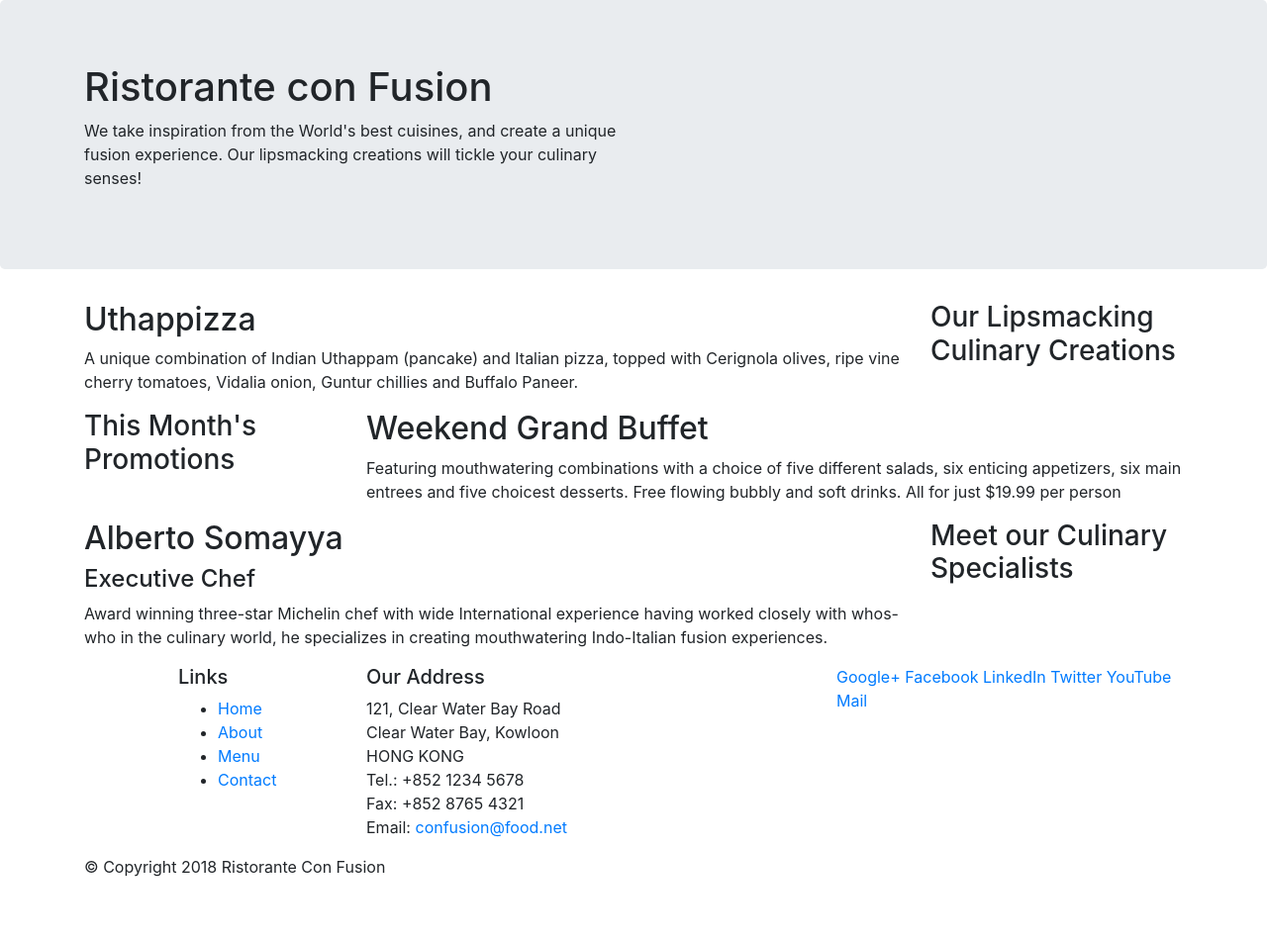
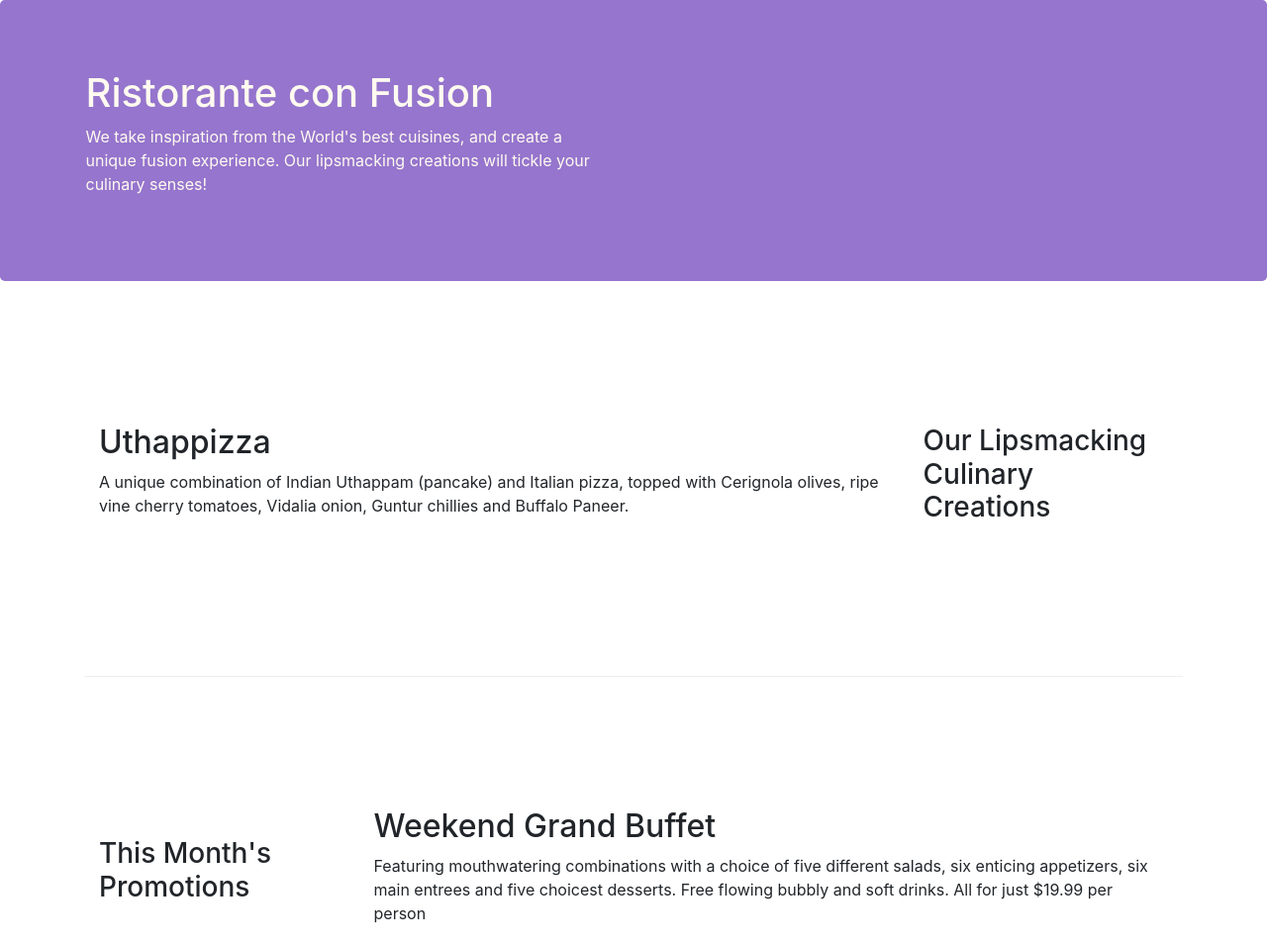
Before and after one commit to souraj239/Sample_Bootstrap_Website, a website: page index.html in a window 1280 px wide. Shown: the top 954 px of the page at 99% size. Before the commit the page ends 904 px from the top, so only its background shows below. Drawn offline with nearby package versions, Linux system fonts and the light colour scheme.

Commit message:
Bootstrap Grid: Part two

```diff
--- /dev/null
+++ b/css/styles.css
@@ -0,0 +1,30 @@
+.row-header {
+    margin: 0px auto;
+    padding: 0px auto;
+}
+
+.row-content{
+    margin: 0px auto;
+    padding: 50px 0px 50px 0px;
+    border-bottom: 1px ridge;
+    min-height: 400px;
+}
+
+.footer{
+    background-color: #D1C4E9;
+    margin: 0px auto;
+    padding: 20px 0px 20px 0px;
+}
+
+.jumbotron{
+    padding: 70px 30px 70px 3px;
+    margin: 0px auto;
+    background: #9575CD;
+    color: floralwhite;
+}
+
+.address{
+    font-size: 80%;
+    margin: 0px;
+    color: #0f0f0f;
+}
--- a/index.html
+++ b/index.html
@@ -8,13 +8,14 @@
     <meta http-equiv="x-ua-compatible" content="ie=edge" />
     <!-- Bootstrap CSS -->
     <link rel="stylesheet" href="node_modules/bootstrap/dist/css/bootstrap.min.css" />
+    <link rel="stylesheet" href="css/styles.css"/>
     <title>Ristorante Con Fusion</title>
 </head>
 
 <body>
     <header class="jumbotron">
         <div class="container">
-            <div class="row">
+            <div class="row row-header">
                 <div class="col-12 col-sm-6">
                     <h1>Ristorante con Fusion</h1>
                     <p>
@@ -31,7 +32,7 @@
     </header>
 
     <div class="container">
-        <div class="row">
+        <div class="row row-content align-items-center">
             <div class="col-12 col-sm-4 order-sm-last col-md-3">
                 <h3>Our Lipsmacking Culinary Creations</h3>
             </div>
@@ -45,7 +46,7 @@
             </div>
         </div>
 
-        <div class="row">
+        <div class="row row-content align-items-center">
             <div class="col-12 col-sm-4 col-md-3">
                 <h3>This Month's Promotions</h3>
             </div>
@@ -60,7 +61,7 @@
             </div>
         </div>
 
-        <div class="row">
+        <div class="row row-content align-items-center">
             <div class="col-12 col-sm-4 order-sm-last col-md-3">
                 <h3>Meet our Culinary Specialists</h3>
             </div>
@@ -77,12 +78,12 @@
         </div>
     </div>
 
-    <footer >
+    <footer class="footer">
         <div class="container">
             <div class="row">
                 <div class="col-4 offset-1 col-sm-2">
                     <h5>Links</h5>
-                    <ul>
+                    <ul class="list-unstyled" >
                         <li><a href="#">Home</a></li>
                         <li><a href="#">About</a></li>
                         <li><a href="#">Menu</a></li>
@@ -100,8 +101,8 @@
                         Email: <a href="mailto:confusion@food.net">confusion@food.net</a>
                     </address>
                 </div>
-                <div class="col-12 col-sm-4">
-                    <div>
+                <div class="col-12 col-sm-4 align-self-center">
+                    <div class="text-center">
                         <a href="http://google.com/+">Google+</a>
                         <a href="http://www.facebook.com/profile.php?id=">Facebook</a>
                         <a href="http://www.linkedin.com/in/">LinkedIn</a>
@@ -111,8 +112,8 @@
                     </div>
                 </div>
             </div>
-            <div class="row">
-                <div class="col-auto">
+            <div class="row justify-content-center">
+                <div class="col-auto ">
                     <p>© Copyright 2018 Ristorante Con Fusion</p>
                 </div>
             </div>
```
